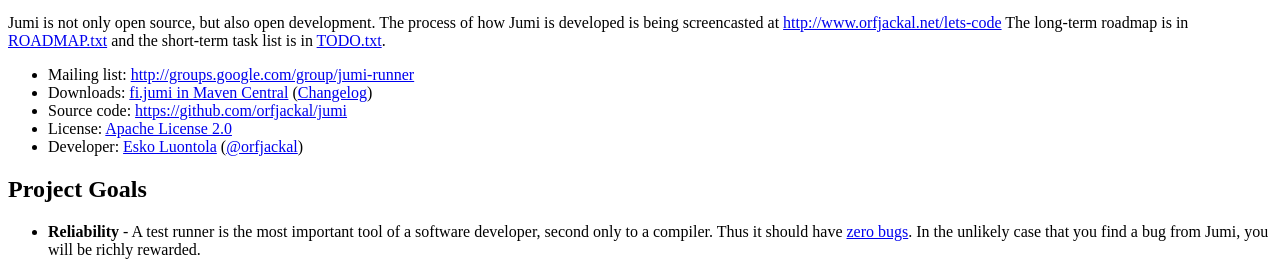
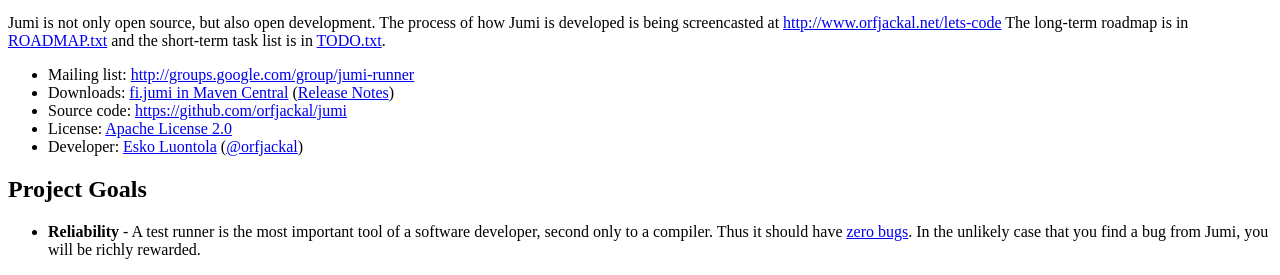
Before and after one commit to luontola/jumi, a Jekyll site: the page built from index.md, in a window 1280 px wide. Shown: the part 268-543 px from the top of the page. Built offline with Jekyll 4.4.1, drawn with Linux system fonts in a browser that asks for light colours.

Commit message:
Refactored: renamed changelog to release notes

```diff
--- a/index.md
+++ b/index.md
@@ -8,7 +8,7 @@
 Jumi is not only open source, but also open development. The process of how Jumi is developed is being screencasted at <http://www.orfjackal.net/lets-code> The long-term roadmap is in [ROADMAP.txt](https://github.com/orfjackal/jumi/blob/master/ROADMAP.txt) and the short-term task list is in [TODO.txt](https://github.com/orfjackal/jumi/blob/master/TODO.txt).
 
 - Mailing list: <http://groups.google.com/group/jumi-runner>
-- Downloads: [fi.jumi in Maven Central](http://search.maven.org/#search%7Cga%7C1%7Cg%3A%22fi.jumi%22) ([Changelog](https://github.com/orfjackal/jumi/blob/master/CHANGELOG.md))
+- Downloads: [fi.jumi in Maven Central](http://search.maven.org/#search%7Cga%7C1%7Cg%3A%22fi.jumi%22) ([Release Notes](https://github.com/orfjackal/jumi/blob/master/RELEASE-NOTES.md))
 - Source code: <https://github.com/orfjackal/jumi>
 - License: [Apache License 2.0](http://www.apache.org/licenses/LICENSE-2.0)
 - Developer: [Esko Luontola](https://github.com/orfjackal) ([@orfjackal](http://twitter.com/orfjackal))
```
Also changed, not shown: actors.md (+1 -1 lines).
